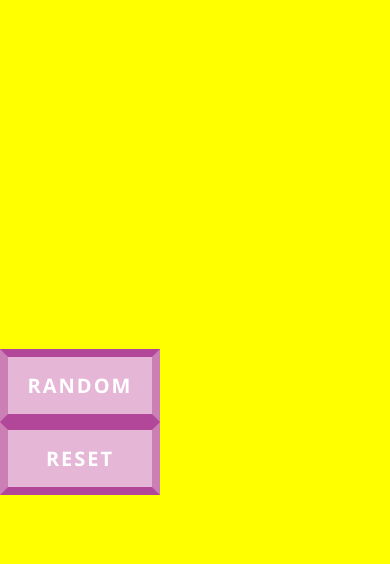
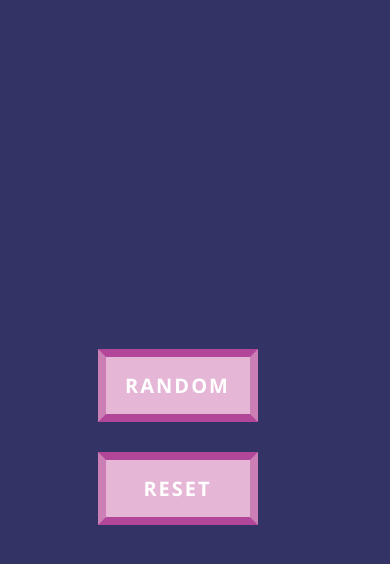
Before and after one commit to swanie21/color-changer, a plain HTML site: page index.html in a window 390 px wide. Both pictures are taken after a click on the button "RANDOM". Drawn offline with nearby package versions, Linux system fonts and the light colour scheme.

Commit message:
Add media query

```diff
--- a/css/style.css
+++ b/css/style.css
@@ -9,7 +9,6 @@ body {
   height: 100%;
   position: absolute;
   width: 100%;
-  background-color: yellow;
 }
 
 .btn {
@@ -33,3 +32,10 @@ body {
   border-right: 8px solid #E5B6D5;
   border-top: 8px solid #CC7FB5;
 }
+
+@media screen and (max-width: 400px) {
+  .btn {
+    display: block;
+    margin-top: 30px;
+  }
+}
--- a/index.html
+++ b/index.html
@@ -11,10 +11,10 @@
   <body id="background">
     <section id="buttons">
       <button class="btn" id="random-button">RANDOM</button>
-      <button class="btn" id="reset-button">RESET</button>
-  </section>
+      <button class="btn btn-reset" id="reset-button">RESET</button>
+    </section>
 
-  <script src="scripts/jquery.js" charset="utf-8"></script>
+    <script src="scripts/jquery.js" charset="utf-8"></script>
     <script src="scripts/script.js" charset="utf-8"></script>
   </body>
 </html>
--- a/scripts/script.js
+++ b/scripts/script.js
@@ -2,9 +2,21 @@ var $randomButton =$('#random-button');
 var $resetButton = $('#reset-button');
 var $backgroundColor = $('#background');
 
-// $randomButton.on('click', function() {
-//
-// }
+var colors = ['00','33','66','99','cc','ff'];
+var rand = function() {
+    return Math.floor(Math.random()*6);
+};
+
+var randomColor = function() {
+    var r = colors[rand()];
+    var g = colors[rand()];
+    var b = colors[rand()];
+    return "#"+r+g+b;
+};
+
+$randomButton.on('click', function() {
+  $backgroundColor.css('backgroundColor', randomColor());
+});
 
 $resetButton.on('click', function() {
   $backgroundColor.css('backgroundColor', 'white');
```
